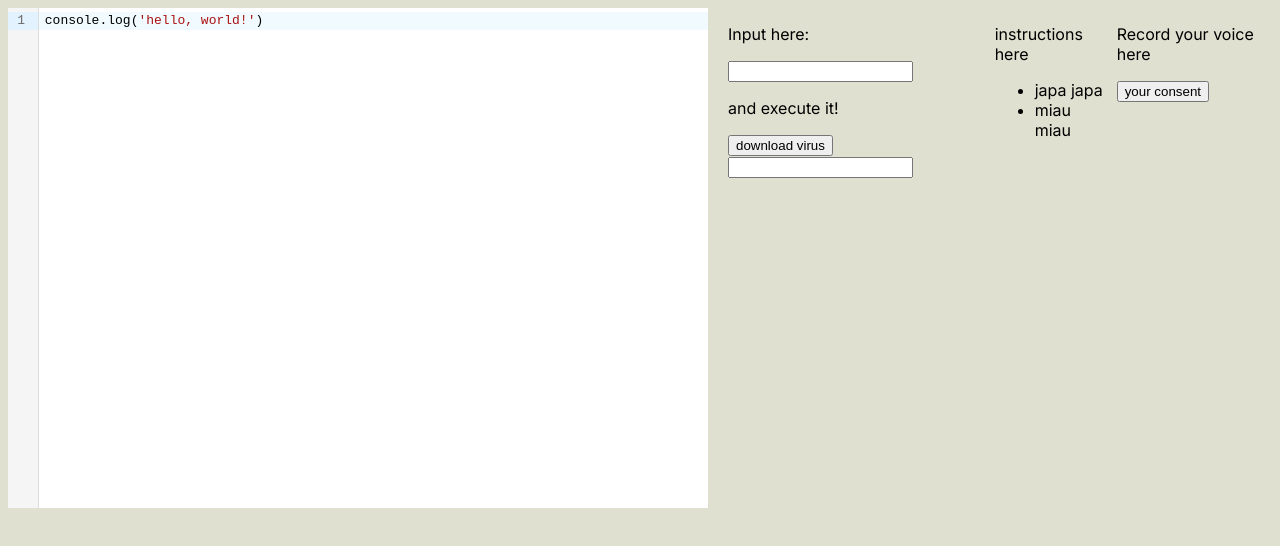
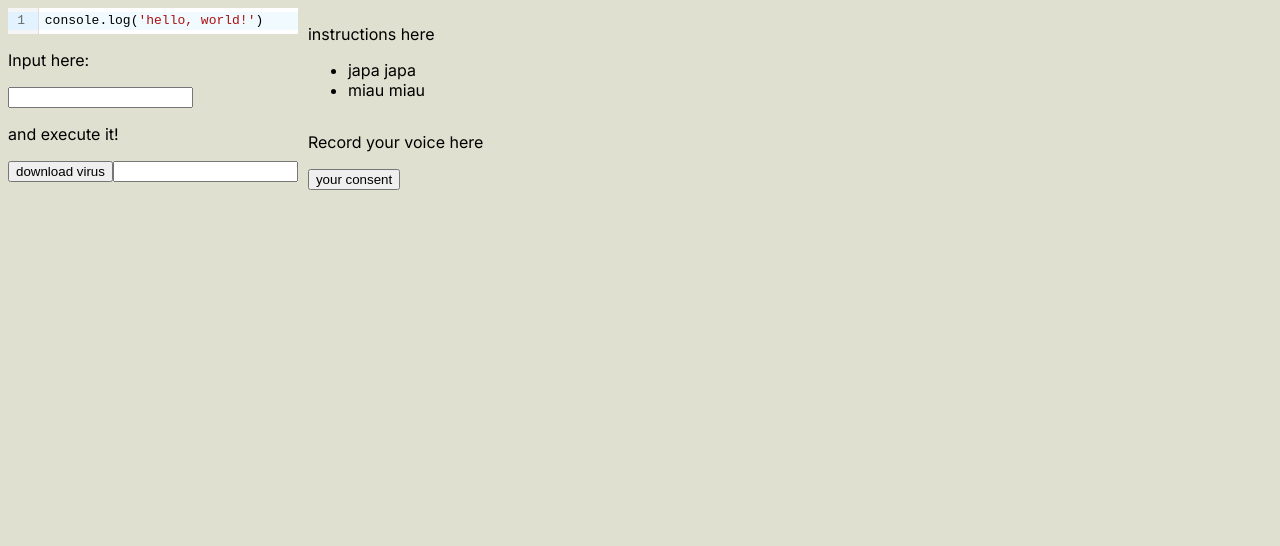
Before and after one commit to RocketRace/voice-enabled, a Next.js app: page / in a window 1280 px wide. Shown: the top 546 px of the page. Built offline with nearby package versions, Linux system fonts and the light colour scheme.

Commit message:
panel shaping

```diff
--- a/app/Editor.tsx
+++ b/app/Editor.tsx
@@ -25,8 +25,6 @@ export const Editor = ({ code, language }: EditorProps) => {
     return <CodeMirror
         className='codemirror'
         value={code}
-        height='500px'
-        width='700px'
         readOnly
         extensions={[javascript()]}
         basicSetup={codemirrorSetup}
--- a/app/globals.css
+++ b/app/globals.css
@@ -4,8 +4,14 @@
   gap: 10px;
 }
 
-.codemirror {
-  padding-right: 10px;
+.left-pane {
+  display: flex;
+  flex-direction: column;
+}
+
+.right-pane {
+  display: flex;
+  flex-direction: column;
 }
 
 body {
--- a/app/page.tsx
+++ b/app/page.tsx
@@ -5,9 +5,13 @@ import { Recorder } from "./Recorder";
 
 export default function Main() {
   return <main className='main'>
-    <Editor code="console.log('hello, world!')" language="javascript" />
-    <Executor type="text" />
-    <Instructions />
-    <Recorder />
+    <div className="left-pane">
+      <Editor code="console.log('hello, world!')" language="javascript" />
+      <Executor type="text" />
+    </div>
+    <div className="right-pane">
+      <Instructions />
+      <Recorder />
+    </div>
   </main>
 }
```
